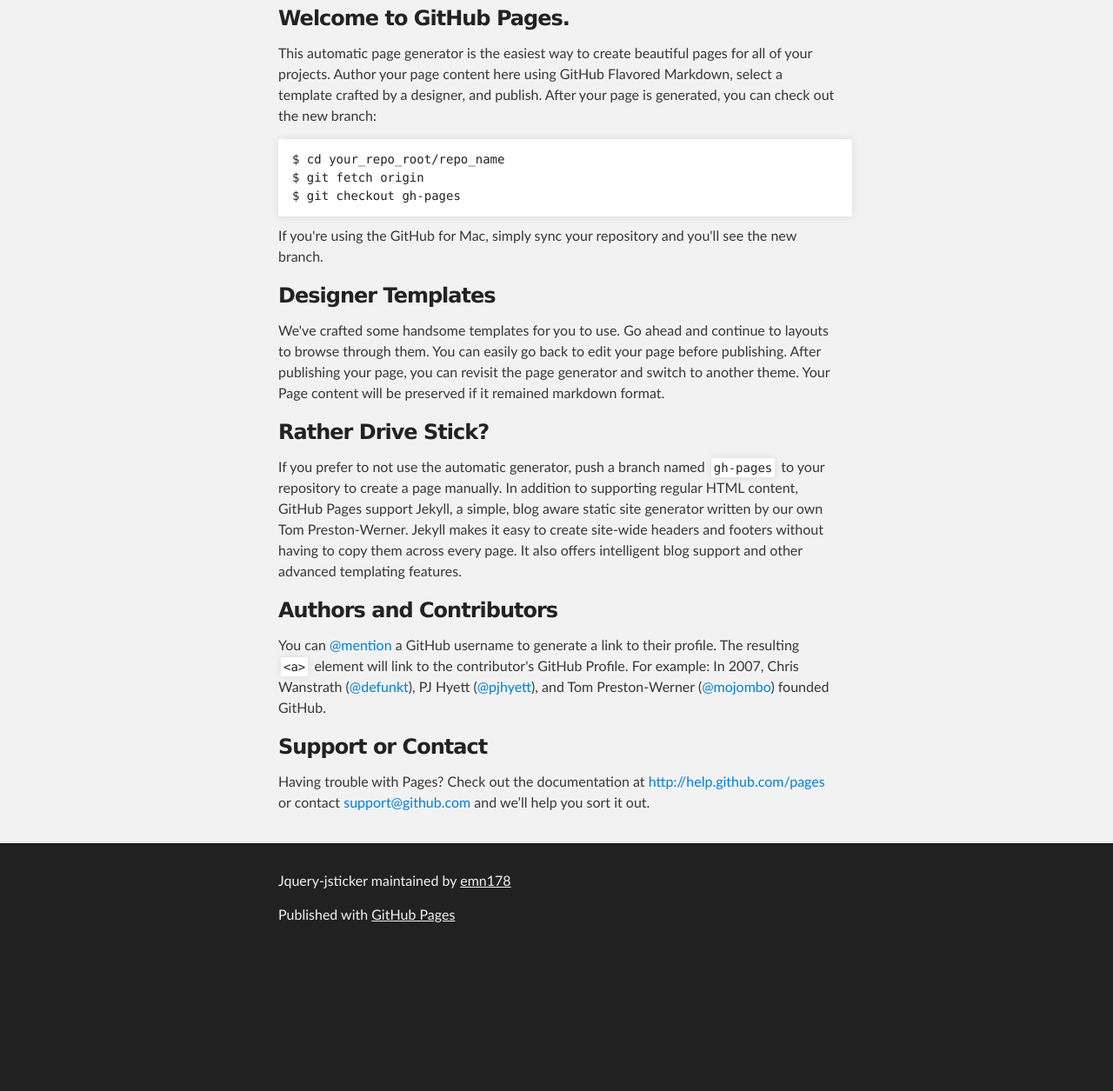
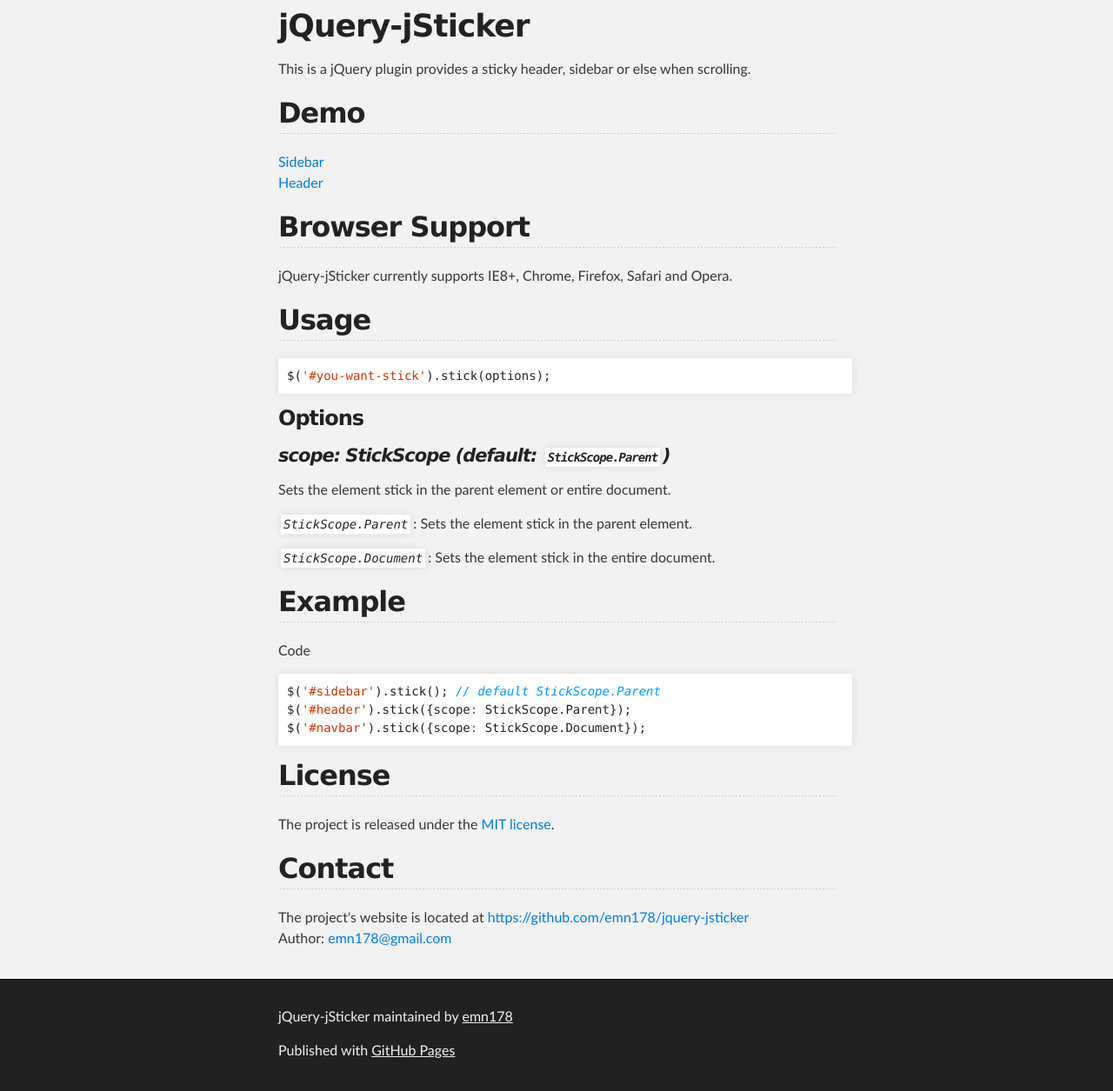
Before and after one commit to emn178/jquery-stickit, a plain HTML site: page index.html in a window 1280 px wide. Shown: the part 293-1548 px from the top of the page at 87% size. Before the commit the page ends 1392 px from the top, so only its background shows below. Drawn offline with Linux system fonts and the light colour scheme.

```diff
--- a/index.html
+++ b/index.html
@@ -4,11 +4,11 @@
   <head>
     <meta charset='utf-8' />
     <meta http-equiv="X-UA-Compatible" content="chrome=1" />
-    <meta name="description" content="Jquery-jsticker : A jQuery plugin provides a sticky header, sidebar or else when scrolling." />
+    <meta name="description" content="jQuery-jSticker : A jQuery plugin provides a sticky header, sidebar or else when scrolling." />
 
     <link rel="stylesheet" type="text/css" media="screen" href="stylesheets/stylesheet.css">
 
-    <title>Jquery-jsticker</title>
+    <title>jQuery-jSticker</title>
   </head>
 
   <body>
@@ -18,7 +18,7 @@
         <header class="inner">
           <a id="forkme_banner" href="https://github.com/emn178/jquery-jsticker">View on GitHub</a>
 
-          <h1 id="project_title">Jquery-jsticker</h1>
+          <h1 id="project_title">jQuery-jSticker</h1>
           <h2 id="project_tagline">A jQuery plugin provides a sticky header, sidebar or else when scrolling.</h2>
 
             <section id="downloads">
@@ -31,44 +31,67 @@
     <!-- MAIN CONTENT -->
     <div id="main_content_wrap" class="outer">
       <section id="main_content" class="inner">
-        <h3>
-<a name="welcome-to-github-pages" class="anchor" href="#welcome-to-github-pages"><span class="octicon octicon-link"></span></a>Welcome to GitHub Pages.</h3>
+        <h1>
+<a name="jquery-jsticker" class="anchor" href="#jquery-jsticker"><span class="octicon octicon-link"></span></a>jQuery-jSticker</h1>
 
-<p>This automatic page generator is the easiest way to create beautiful pages for all of your projects. Author your page content here using GitHub Flavored Markdown, select a template crafted by a designer, and publish. After your page is generated, you can check out the new branch:</p>
+<p>This is a jQuery plugin provides a sticky header, sidebar or else when scrolling.</p>
 
-<pre><code>$ cd your_repo_root/repo_name
-$ git fetch origin
-$ git checkout gh-pages
-</code></pre>
+<h2>
+<a name="demo" class="anchor" href="#demo"><span class="octicon octicon-link"></span></a>Demo</h2>
 
-<p>If you're using the GitHub for Mac, simply sync your repository and you'll see the new branch.</p>
+<p><a href="http://emn178.github.io/jquery-jsticker/sidebar/">Sidebar</a><br><a href="http://emn178.github.io/jquery-jsticker/header/">Header</a></p>
+
+<h2>
+<a name="browser-support" class="anchor" href="#browser-support"><span class="octicon octicon-link"></span></a>Browser Support</h2>
+
+<p>jQuery-jSticker currently supports IE8+, Chrome, Firefox, Safari and Opera.</p>
+
+<h2>
+<a name="usage" class="anchor" href="#usage"><span class="octicon octicon-link"></span></a>Usage</h2>
+
+<div class="highlight highlight-JavaScript"><pre><span class="nx">$</span><span class="p">(</span><span class="s1">'#you-want-stick'</span><span class="p">).</span><span class="nx">stick</span><span class="p">(</span><span class="nx">options</span><span class="p">);</span>
+</pre></div>
 
 <h3>
-<a name="designer-templates" class="anchor" href="#designer-templates"><span class="octicon octicon-link"></span></a>Designer Templates</h3>
+<a name="options" class="anchor" href="#options"><span class="octicon octicon-link"></span></a>Options</h3>
 
-<p>We've crafted some handsome templates for you to use. Go ahead and continue to layouts to browse through them. You can easily go back to edit your page before publishing. After publishing your page, you can revisit the page generator and switch to another theme. Your Page content will be preserved if it remained markdown format.</p>
+<h4>
+<a name="scope-stickscope-default-stickscopeparent" class="anchor" href="#scope-stickscope-default-stickscopeparent"><span class="octicon octicon-link"></span></a><em>scope: StickScope (default: <code>StickScope.Parent</code>)</em>
+</h4>
 
-<h3>
-<a name="rather-drive-stick" class="anchor" href="#rather-drive-stick"><span class="octicon octicon-link"></span></a>Rather Drive Stick?</h3>
+<p>Sets the element stick in the parent element or entire document.</p>
 
-<p>If you prefer to not use the automatic generator, push a branch named <code>gh-pages</code> to your repository to create a page manually. In addition to supporting regular HTML content, GitHub Pages support Jekyll, a simple, blog aware static site generator written by our own Tom Preston-Werner. Jekyll makes it easy to create site-wide headers and footers without having to copy them across every page. It also offers intelligent blog support and other advanced templating features.</p>
+<p><em><code>StickScope.Parent</code></em>: Sets the element stick in the parent element.</p>
 
-<h3>
-<a name="authors-and-contributors" class="anchor" href="#authors-and-contributors"><span class="octicon octicon-link"></span></a>Authors and Contributors</h3>
+<p><em><code>StickScope.Document</code></em>: Sets the element stick in the entire document.</p>
 
-<p>You can <a href="https://github.com/blog/821" class="user-mention">@mention</a> a GitHub username to generate a link to their profile. The resulting <code>&lt;a&gt;</code> element will link to the contributor's GitHub Profile. For example: In 2007, Chris Wanstrath (<a href="https://github.com/defunkt" class="user-mention">@defunkt</a>), PJ Hyett (<a href="https://github.com/pjhyett" class="user-mention">@pjhyett</a>), and Tom Preston-Werner (<a href="https://github.com/mojombo" class="user-mention">@mojombo</a>) founded GitHub.</p>
+<h2>
+<a name="example" class="anchor" href="#example"><span class="octicon octicon-link"></span></a>Example</h2>
 
-<h3>
-<a name="support-or-contact" class="anchor" href="#support-or-contact"><span class="octicon octicon-link"></span></a>Support or Contact</h3>
+<p>Code</p>
 
-<p>Having trouble with Pages? Check out the documentation at <a href="http://help.github.com/pages">http://help.github.com/pages</a> or contact <a href="mailto:support@github.com">support@github.com</a> and we’ll help you sort it out.</p>
+<div class="highlight highlight-JavaScript"><pre><span class="nx">$</span><span class="p">(</span><span class="s1">'#sidebar'</span><span class="p">).</span><span class="nx">stick</span><span class="p">();</span> <span class="c1">// default StickScope.Parent</span>
+<span class="nx">$</span><span class="p">(</span><span class="s1">'#header'</span><span class="p">).</span><span class="nx">stick</span><span class="p">({</span><span class="nx">scope</span><span class="o">:</span> <span class="nx">StickScope</span><span class="p">.</span><span class="nx">Parent</span><span class="p">});</span>
+<span class="nx">$</span><span class="p">(</span><span class="s1">'#navbar'</span><span class="p">).</span><span class="nx">stick</span><span class="p">({</span><span class="nx">scope</span><span class="o">:</span> <span class="nx">StickScope</span><span class="p">.</span><span class="nx">Document</span><span class="p">});</span>
+</pre></div>
+
+<h2>
+<a name="license" class="anchor" href="#license"><span class="octicon octicon-link"></span></a>License</h2>
+
+<p>The project is released under the <a href="http://www.opensource.org/licenses/MIT">MIT license</a>.</p>
+
+<h2>
+<a name="contact" class="anchor" href="#contact"><span class="octicon octicon-link"></span></a>Contact</h2>
+
+<p>The project's website is located at <a href="https://github.com/emn178/jquery-jsticker">https://github.com/emn178/jquery-jsticker</a><br>
+Author: <a href="mailto:emn178@gmail.com">emn178@gmail.com</a></p>
       </section>
     </div>
 
     <!-- FOOTER  -->
     <div id="footer_wrap" class="outer">
       <footer class="inner">
-        <p class="copyright">Jquery-jsticker maintained by <a href="https://github.com/emn178">emn178</a></p>
+        <p class="copyright">jQuery-jSticker maintained by <a href="https://github.com/emn178">emn178</a></p>
         <p>Published with <a href="http://pages.github.com">GitHub Pages</a></p>
       </footer>
     </div>
```
Also changed, not shown: params.json (+1 -1 lines).
